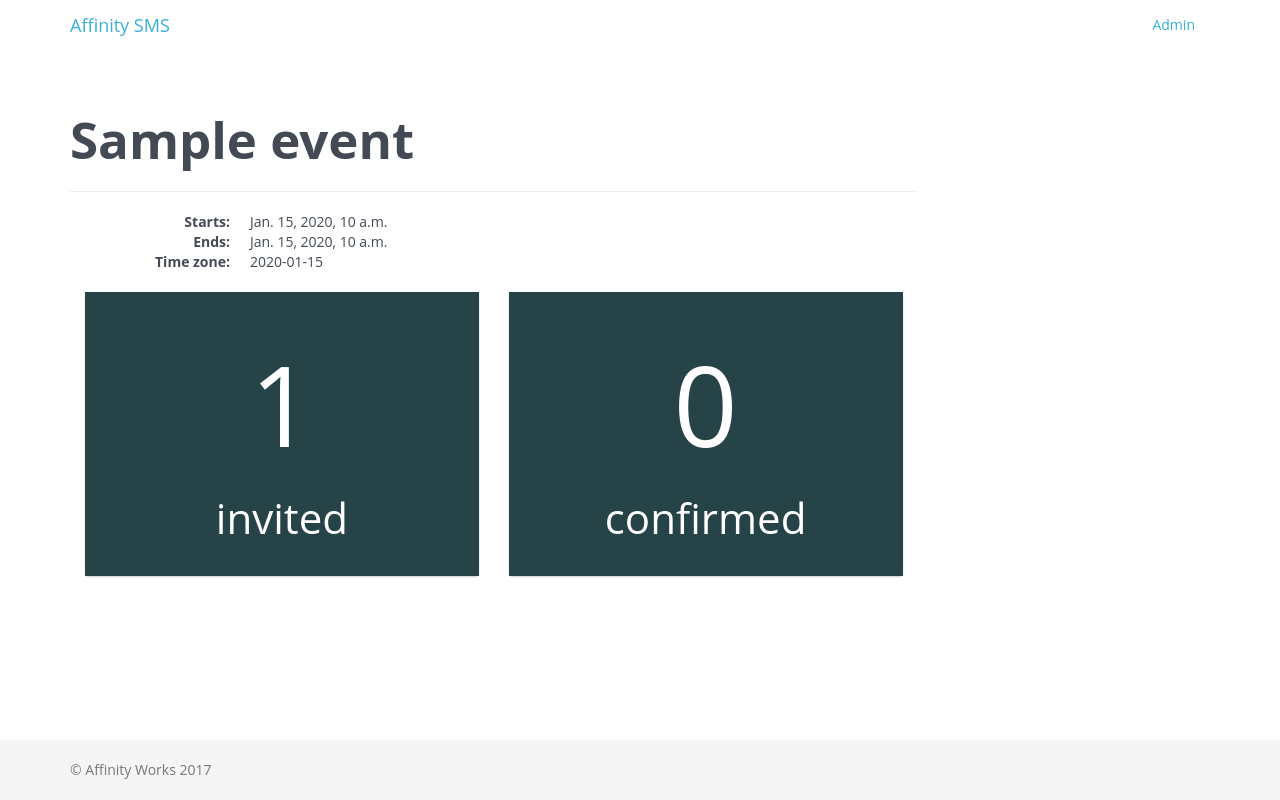
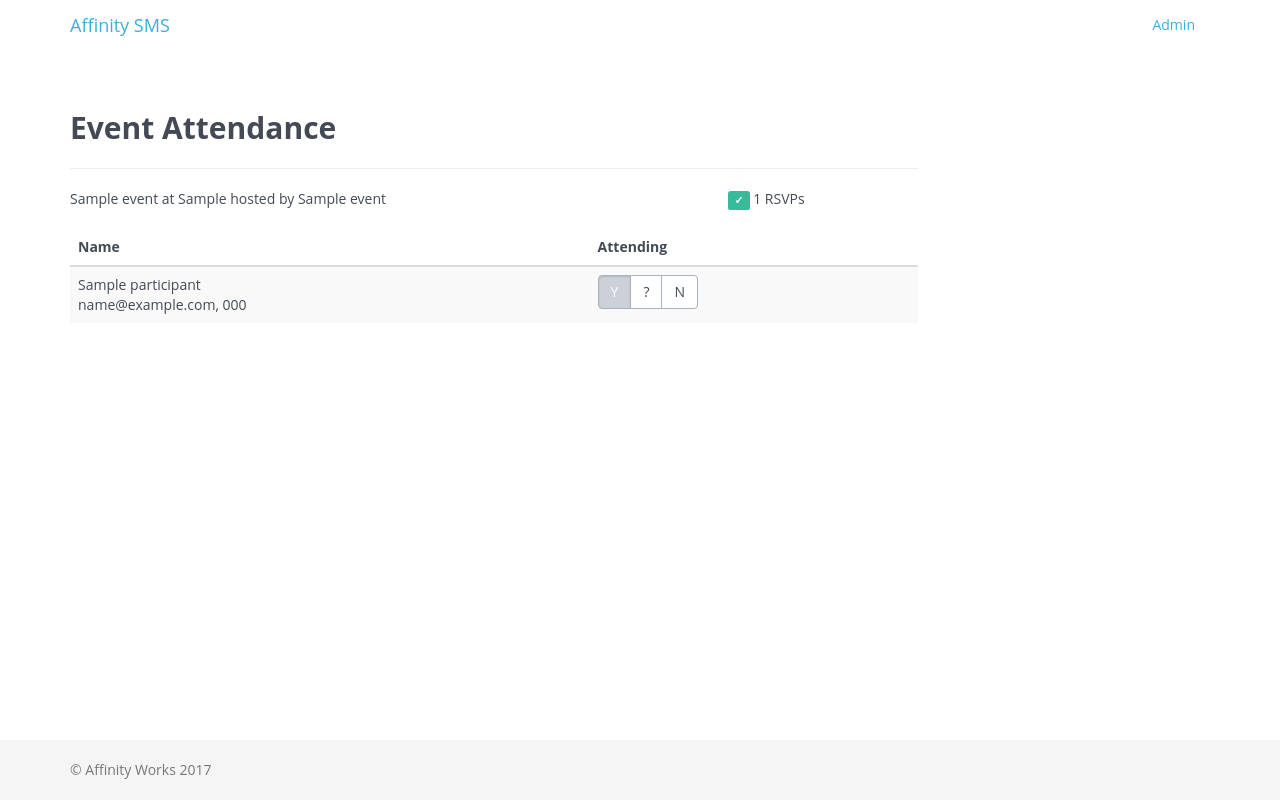
Before and after one commit to spacedogXYZ/sms-checkin, a Django app: page /event/1/ in a window 1280 px wide. Run offline with Django 3.2, Linux system fonts and the light colour scheme; tables that the repository leaves empty hold one stand-in row (values such as "Sample post"); some libraries are stand-ins or nearby versions.

Commit message:
Event confirmation field and display

```diff
--- a/events/admin.py
+++ b/events/admin.py
@@ -9,7 +9,7 @@ class EventAdmin(admin.ModelAdmin):
     list_display = ('name', 'starts_at', 'ends_at')
 
 class ParticipantAdmin(admin.ModelAdmin):
-    list_display = ('name', 'phone', 'email')
+    list_display = ('name', 'phone', 'email', 'confirmed')
 
 
 admin.site.register(Event, EventAdmin)
--- a/events/models.py
+++ b/events/models.py
@@ -29,6 +29,9 @@ class Event(models.Model):
     def get_absolute_url(self):
         return reverse('view_event', args=[str(self.id)])
 
+    def rsvps(self):
+        return self.participant_set.filter(confirmed=True)
+
 
 class Participant(models.Model):
     name = models.CharField(max_length=150)
@@ -36,6 +39,7 @@ class Participant(models.Model):
     email = models.EmailField()
 
     event = models.ForeignKey(Event)
+    confirmed = models.NullBooleanField(default=None)
 
     def __str__(self):
         return 'Participant #{0} - {1}'.format(self.pk, self.name)
--- a/sms_checkin/static/sms_checkin/css/base.css
+++ b/sms_checkin/static/sms_checkin/css/base.css
@@ -15,6 +15,10 @@ footer.sticky {
 .jumbotron.invert .jumbotron-contents {
 	background: #264348;
 	color: white;
+}
+
+h1, .h1 {
+	font-size: 3rem;
 }
 
 .jumbotron h1 {
--- a/templates/events/event_detail.html
+++ b/templates/events/event_detail.html
@@ -5,37 +5,41 @@
 {% block content %}
   <div class="row">
     <div class="col-lg-9">
+
       <div class="page-header">
-        <h1>{{ event.name }}</h1>
+        <h1>Event Attendance</h1>
       </div>
 
-      <dl class="dl-horizontal">
-        <dt><strong>Starts:</strong></dt>
-        <dd>{{ event.starts_at }}</dd>
-        <dt><strong>Ends:</strong></dt>
-        <dd>{{ event.ends_at }}</dd>
-        <dt><strong>Time zone:</strong></dt>
-        <dd>{{ event.time_zone }}</dd>
-      </dl>
+      <div class="row">
+        <div class="col-xs-9">{{ event.name }} {%if event.location%}at {{event.location}}{%endif%} {% if event.host_name %} hosted by {{event.host_name}}{%endif%}</div>
 
-      <div class="col-md-6">
-        <div class="jumbotron invert">
-          <div class="jumbotron-contents">
-            <h1>{{ event.participant_set.count | default:0 }}</h1>
-            <h2>invited</h2>
-          </div>
-        </div>
+        <div class="col-xs-3"><span class="label label-info">&check;</span> {{ event.rsvps.count }} RSVPs</div>
       </div>
 
-      <div class="col-md-6">
-        <div class="jumbotron invert">
-          <div class="jumbotron-contents">
-            <h1>{{ event.confirmation_set.count | default:0 }}</h1>
-            <h2>confirmed</h2>
-          </div>
-        </div>
-      </div>
-
+      <table class="table table-striped pushdown-20">
+        <thead>
+          <tr>
+            <th>Name</th>
+            <th>Attending</th>
+          </tr>
+        </thead>
+        <tbody>
+          {% for participant in event.participant_set.all %}
+            <tr>
+              <td>{{participant.name}}<br>
+              {{participant.email}}, {{participant.phone}}
+              </td>
+              <td>
+                <div class="btn-group btn-toggle btn-nohover">
+                  <button type="button" class="btn btn-default {%if participant.confirmed == True%} active{%endif%}">Y</button>
+                  <button type="button" class="btn btn-default {%if participant.confirmed == None%} active{%endif%}">?</button>
+                  <button type="button" class="btn btn-default {%if participant.confirmed == False%} active{%endif%}">N</button>
+                </div>
+              </td>
+            </tr>
+          {% endfor %}
+        </tbody>
+      </table>
     </div>
   </div>
 {% endblock %}
```
Also changed, not shown: events/migrations/0003_participant_confirmed.py (added), events/migrations/0005_auto_20170427_2254.py (added), events/migrations/0006_auto_20170427_2255.py (added).
